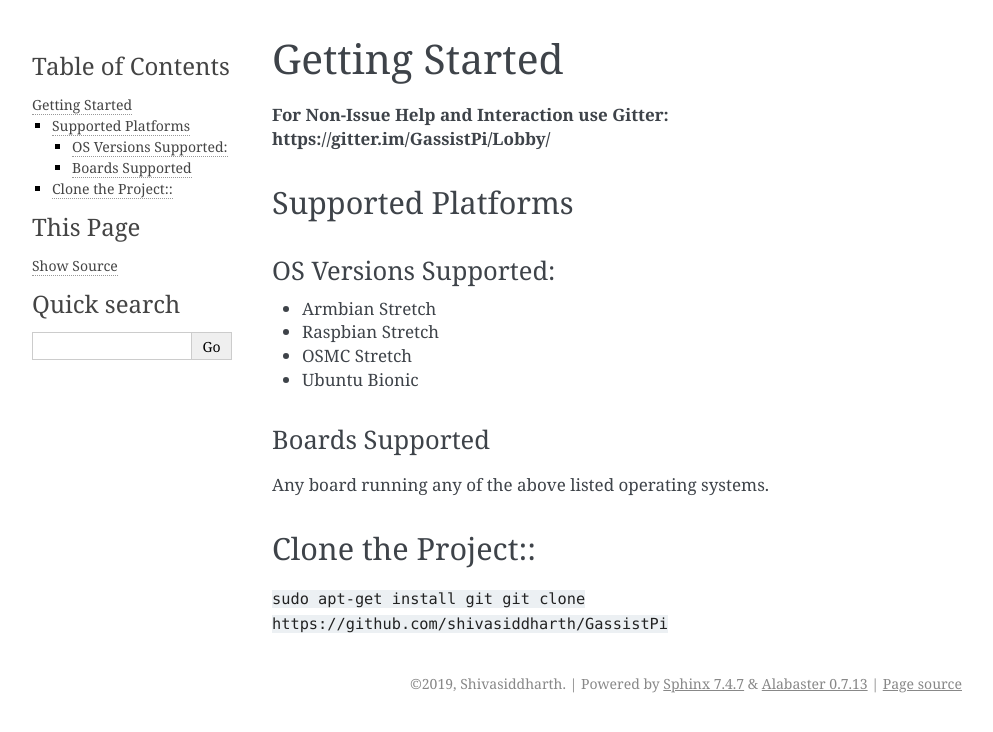
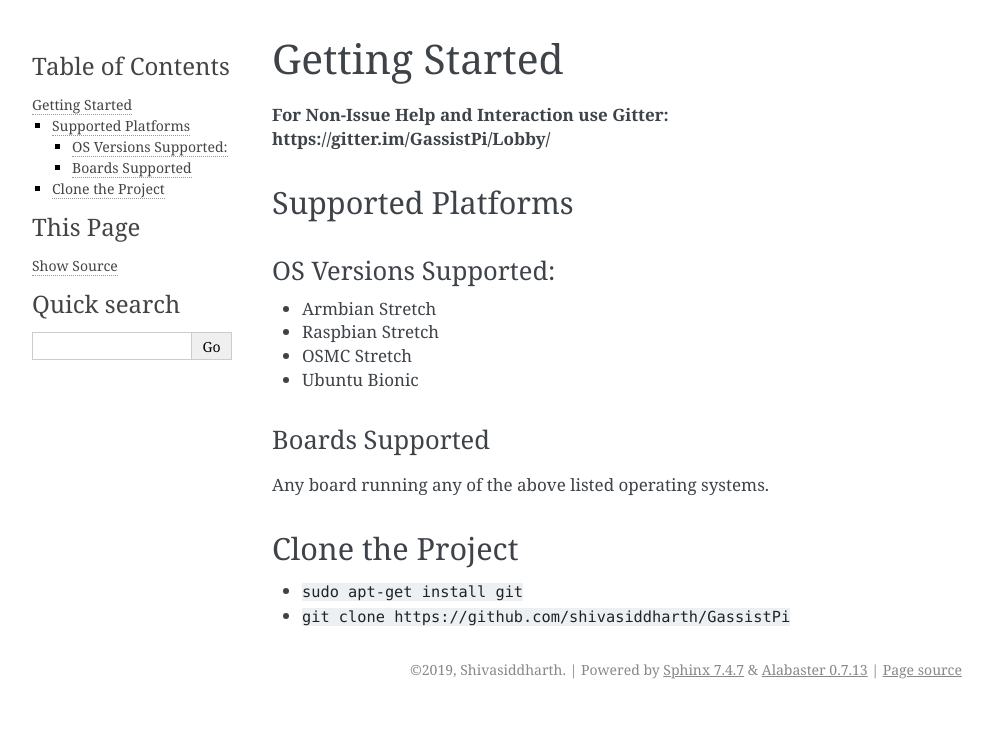
Before and after one commit to shivasiddharth/GassistPi, a Sphinx documentation site: the page built from docs/source/getting_started.rst, in a window 1280 px wide. Shown: the top 732 px of the page, without its empty margins (148-1141 px from the left). Built offline with Sphinx 7.4.7, drawn with Linux system fonts in a browser that asks for light colours.

```diff
--- a/docs/source/getting_started.rst
+++ b/docs/source/getting_started.rst
@@ -18,7 +18,7 @@ Boards Supported
 Any board running any of the above listed operating systems.
 
 
-Clone the Project::
+Clone the Project
 -----------------
-``sudo apt-get install git
-git clone https://github.com/shivasiddharth/GassistPi``
+- ``sudo apt-get install git``
+- ``git clone https://github.com/shivasiddharth/GassistPi``
```
